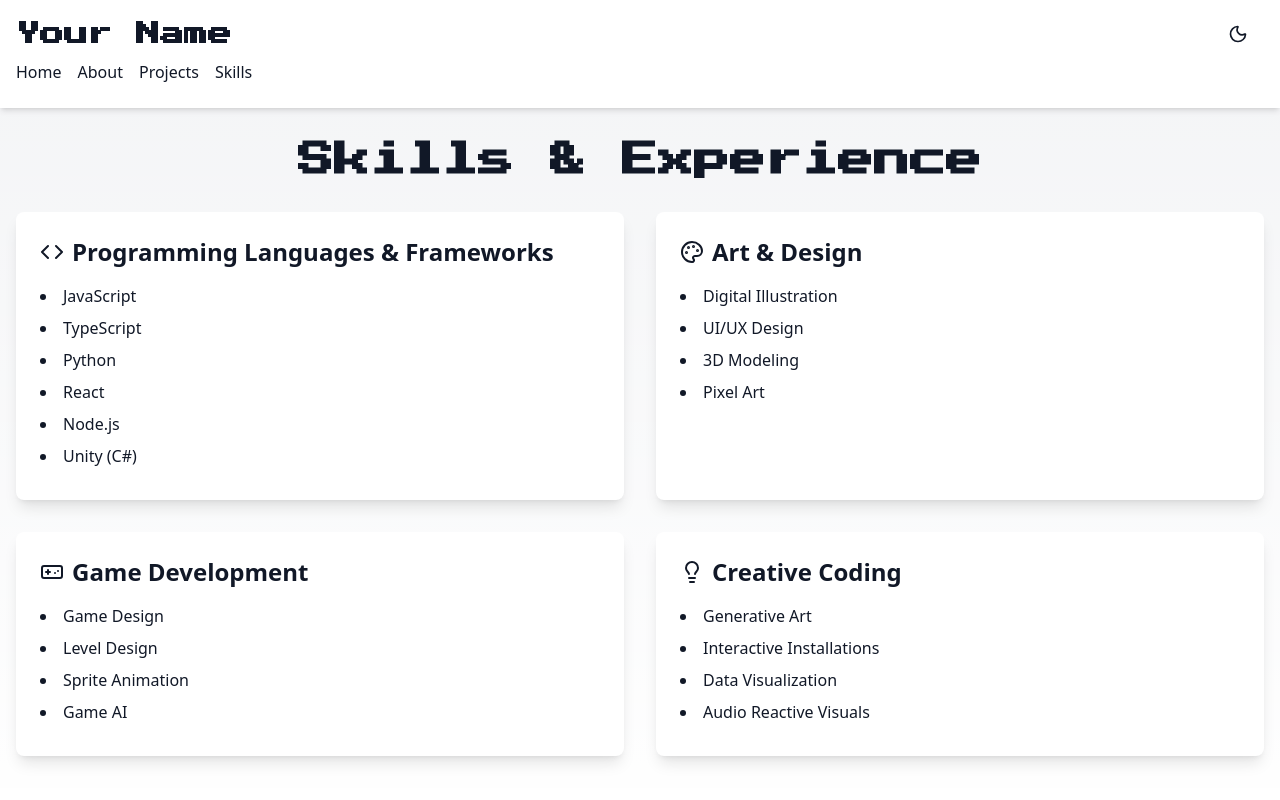
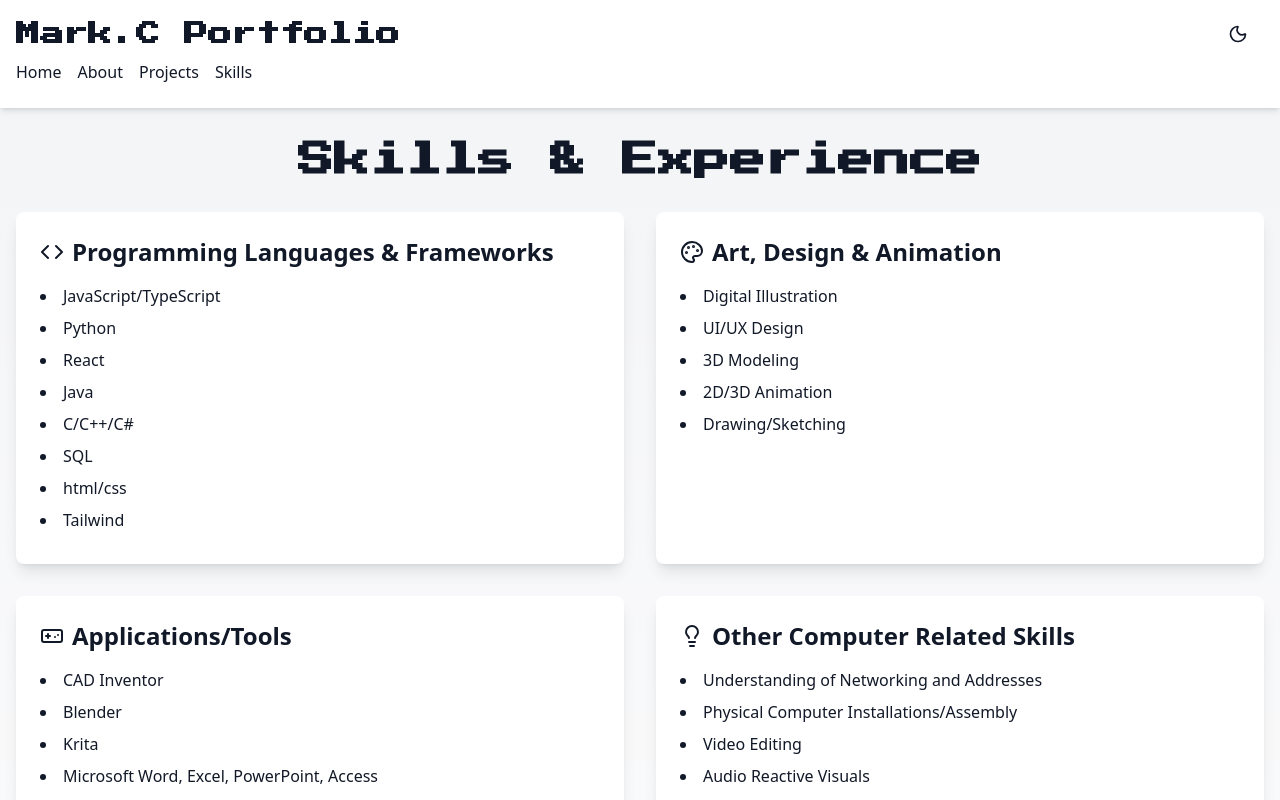
Before and after one commit to MarkCockerill12/Portfolio, a Next.js app: page /skills in a window 1280 px wide. Shown: the top 800 px of the page. Built offline with nearby package versions, Linux system fonts and the light colour scheme.

Commit message:
Updated Info overall

```diff
--- a/app/about/page.tsx
+++ b/app/about/page.tsx
@@ -15,19 +15,19 @@ export default function About() {
         />
         <div className="max-w-2xl">
           <p className="mb-4">
-            Hey there! I'm [Your Name], a computer science student with a twist. I'm not just about algorithms and data structures (though I love those too!) – I'm a digital Renaissance person, blending the worlds of gaming, art, and coding into something uniquely me.
+          Hello! My name is Mark, and I am 19 years old. I am a third year Computing Science student at Dundee University seeking to gain experience working within a professional environment to allow me to develop my skillset. I am an enthusiastic and bubbly person who enjoys working with people and helping others. Due to my upbringing, religion and a supportive family who encourage my interests, I always strive to make the most out of any situation and work with determination resulting in a positive outcome.
           </p>
           <p className="mb-4">
             🎮 <span className="font-semibold">As a gamer</span>, I've explored countless virtual worlds and solved puzzles that would make Sherlock Holmes scratch his head. My favorite genres are [your favorite game genres], and I'm always up for a good speedrun challenge.
           </p>
           <p className="mb-4">
-            🎨 <span className="font-semibold">My artistic side</span> comes alive through digital art and 3D modeling. I love creating vibrant, eye-catching designs that tell a story. You'll often find me sketching UI concepts for imaginary apps or bringing game characters to life through fan art.
+          Working throughout my academic life has broadened my experiences and has given me new opportunities to learn. I have built up my communication skills to foster good relationships between lecturers and fellow students which has translated well into retail settings and enabled me to work efficiently in a group. I am very driven to complete work assigned to me and I can seek out ways to research more about any given topic using online materials. I am good at making decisions and thinking clearly under pressure, examples being effectively managing university work between group members with upcoming deadlines and navigating cooperation issues.
           </p>
           <p className="mb-4">
-            💻 <span className="font-semibold">When it comes to coding</span>, I'm all about creative solutions. I love building interactive web experiences, game mods, and quirky apps that make people smile. My goal is to blend functionality with fun, creating software that's not just useful, but also delightful to use.
+          I enjoy taking part in sports which help develop my communication, leadership and team working skills. A few examples of this would be regularly attending a night-time basketball club and competing against senior pupils and adults at a council leisure provided badminton club outside of Uni terms. I am also learning a few extra languages (Chinese and Russian) to broaden my knowledge of communication.
           </p>
           <p>
-            When I'm not immersed in pixels or code, you can find me [your hobbies or interests]. I believe that the best ideas come from diverse experiences, and I'm always looking for new ways to combine my passions into exciting projects.
+          I have an effective grasp of working with computer programs, I can efficiently use applications like Microsoft apps, CAD inventor and multi-language coding. I annually volunteer to help assist in a week-long children's mission in the northeast of Scotland. This involves utilising my communication skills with other helpers and children. During the week I have several responsibilities such as being in a team leading a specific group of primary pupils through activities as well as being a waiter serving food to multiple families during social events.
           </p>
         </div>
       </div>
--- a/app/components/Footer.tsx
+++ b/app/components/Footer.tsx
@@ -1,20 +1,17 @@
-import { Github, Linkedin, Twitter } from 'lucide-react'
+import { Github, Linkedin } from 'lucide-react'
 import React from 'react'
 
 const Footer = () => {
   return (
     <footer className="bg-white dark:bg-gray-800 py-4">
       <div className="container mx-auto px-4 flex justify-between items-center">
-        <p>&copy; {new Date().getFullYear()} Your Name</p>
+        <p>&copy; {new Date().getFullYear()} Mark Cockerill</p>
         <div className="flex space-x-4">
-          <a href="https://github.com/yourusername" target="_blank" rel="noopener noreferrer" className="hover:text-blue-500">
+          <a href="https://github.com/MarkCockerill12" target="_blank" rel="noopener noreferrer" className="hover:text-blue-500">
             <Github className="w-5 h-5" />
           </a>
-          <a href="https://linkedin.com/in/yourusername" target="_blank" rel="noopener noreferrer" className="hover:text-blue-500">
+          <a href="https://www.linkedin.com/in/mark-cockerill-5312892a1/" target="_blank" rel="noopener noreferrer" className="hover:text-blue-500">
             <Linkedin className="w-5 h-5" />
-          </a>
-          <a href="https://twitter.com/yourusername" target="_blank" rel="noopener noreferrer" className="hover:text-blue-500">
-            <Twitter className="w-5 h-5" />
           </a>
         </div>
       </div>
--- a/app/components/Header.tsx
+++ b/app/components/Header.tsx
@@ -22,7 +22,7 @@ const Header = () => {
     <header className="bg-white dark:bg-gray-800 shadow-md">
       <nav className="container mx-auto px-4 py-4">
         <div className="flex justify-between items-center">
-          <Link href="/" className="text-2xl font-bold font-press-start-2p">Your Name</Link>
+          <Link href="/" className="text-2xl font-bold font-press-start-2p">Mark.C Portfolio</Link>
           <div className="flex items-center">
             <button onClick={toggleDarkMode} className="p-2 rounded-full hover:bg-gray-200 dark:hover:bg-gray-700 mr-2">
               {darkMode ? <Sun className="w-5 h-5" /> : <Moon className="w-5 h-5" />}
--- a/app/components/ProjectCard.tsx
+++ b/app/components/ProjectCard.tsx
@@ -8,7 +8,6 @@ interface Project {
   description: string
   image: string
   github: string
-  demo: string
   technologies: string[]
 }
 
@@ -36,10 +35,6 @@ const ProjectCard: React.FC<ProjectCardProps> = ({ project, onSelect }) => {
             <Github className="w-5 h-5 mr-1" />
             GitHub
           </a>
-          <a href={project.demo} target="_blank" rel="noopener noreferrer" className="flex items-center text-green-500 hover:text-green-600" onClick={(e) => e.stopPropagation()}>
-            <ExternalLink className="w-5 h-5 mr-1" />
-            Live Demo
-          </a>
         </div>
       </div>
     </div>
--- a/app/components/ProjectModal.tsx
+++ b/app/components/ProjectModal.tsx
@@ -8,7 +8,6 @@ interface Project {
   description: string
   image: string
   github: string
-  demo: string
   technologies: string[]
   details: string
 }
@@ -49,9 +48,6 @@ const ProjectModal: React.FC<ProjectModalProps> = ({ project, onClose }) => {
             <a href={project.github} target="_blank" rel="noopener noreferrer" className="bg-gray-200 dark:bg-gray-700 text-gray-800 dark:text-gray-200 px-4 py-2 rounded-lg hover:bg-gray-300 dark:hover:bg-gray-600 transition-colors">
               View on GitHub
             </a>
-            <a href={project.demo} target="_blank" rel="noopener noreferrer" className="bg-blue-500 text-white px-4 py-2 rounded-lg hover:bg-blue-600 transition-colors">
-              Live Demo
-            </a>
           </div>
         </div>
       </div>
--- a/app/page.tsx
+++ b/app/page.tsx
@@ -15,7 +15,7 @@ export default function Home() {
           <Image src="/placeholder.svg" alt="Creative Icon" width={64} height={64} className="rounded-lg" />
         </div>
         <p className="text-xl mb-8 max-w-2xl mx-auto">
-          Welcome to my digital playground! I'm a computer science student with a passion for gaming, art, and creative coding.
+          Welcome to my portfolio! I'm a computer science student with a passion for gaming, art, and creative coding.
         </p>
         <Link href="/projects" className="bg-blue-500 hover:bg-blue-600 text-white font-bold py-2 px-4 rounded-lg transition duration-300 ease-in-out transform hover:scale-105">
           Explore My Projects
--- a/app/projects/page.tsx
+++ b/app/projects/page.tsx
@@ -8,32 +8,47 @@ import React from 'react'
 const projects = [
   {
     id: 1,
-    title: "Pixel Art Generator",
-    description: "A web-based tool for creating and sharing pixel art",
+    title: "Visual Novel Addon",
+    description: "A soft sequel(?) to Doki Doki Literature Club",
     image: "/placeholder.svg",
     github: "https://github.com/yourusername/pixel-art-generator",
-    demo: "https://pixel-art-generator-demo.com",
-    technologies: ["React", "Canvas API", "Firebase"],
+    technologies: ["RenPy", "PicsArt", "Visual Stdio Code"],
     details: "This project combines my love for art and coding. Users can create pixel art, animate it, and share their creations with a community of artists. It features a custom-built drawing engine and real-time collaboration tools."
   },
   {
     id: 2,
-    title: "RPG Inventory System",
-    description: "A flexible inventory management system for RPG games",
+    title: "3D Animation- Star wars",
+    description: "Yep, I made a Star Wars animation",
     image: "/placeholder.svg",
     github: "https://github.com/yourusername/rpg-inventory",
-    demo: "https://rpg-inventory-demo.com",
-    technologies: ["Unity", "C#", "Scriptable Objects"],
+    technologies: ["Blender", "DaVinci Resolve",],
     details: "Inspired by my favorite RPGs, I created a robust inventory system that game developers can easily integrate into their projects. It supports item stacking, weight limits, equipment slots, and a drag-and-drop interface."
   },
   {
     id: 3,
-    title: "Creative Coding Sketchbook",
-    description: "A collection of interactive generative art pieces",
+    title: "3D Animation- Penthouse",
+    description: "Animation",
     image: "/placeholder.svg",
     github: "https://github.com/yourusername/creative-coding-sketchbook",
-    demo: "https://creative-coding-sketchbook-demo.com",
-    technologies: ["p5.js", "WebGL", "Web Audio API"],
+    technologies: ["Blender", "DaVinci Resolve",],
+    details: "This project showcases my experiments with creative coding. Each sketch is an interactive piece of art that responds to user input or generates unique patterns. It's a fusion of my programming skills and artistic vision."
+  },
+  {
+    id: 4,
+    title: "3D Animation- IRL Springtrap",
+    description: "Animation",
+    image: "/placeholder.svg",
+    github: "https://github.com/yourusername/creative-coding-sketchbook",
+    technologies: ["Blender", "DaVinci Resolve",],
+    details: "This project showcases my experiments with creative coding. Each sketch is an interactive piece of art that responds to user input or generates unique patterns. It's a fusion of my programming skills and artistic vision."
+  },
+  {
+    id: 5,
+    title: "Shrimp",
+    description: "Shrimp",
+    image: "/placeholder.svg",
+    github: "https://github.com/yourusername/creative-coding-sketchbook",
+    technologies: ["C#", "Pure uncompromising genious",],
     details: "This project showcases my experiments with creative coding. Each sketch is an interactive piece of art that responds to user input or generates unique patterns. It's a fusion of my programming skills and artistic vision."
   },
 ]
@@ -45,7 +60,6 @@ export default function Projects() {
     description: string;
     image: string;
     github: string;
-    demo: string;
     technologies: string[];
     details: string;
   };
@@ -54,7 +68,7 @@ export default function Projects() {
 //
 
 
-  return (
+return (
     <div>
       <h1 className="text-4xl font-bold mb-8 text-center font-press-start-2p">My Projects</h1>
       <div className="grid grid-cols-1 md:grid-cols-2 lg:grid-cols-3 gap-8">
--- a/app/skills/page.tsx
+++ b/app/skills/page.tsx
@@ -3,22 +3,27 @@ import { Code, Palette, Gamepad, Lightbulb } from 'lucide-react'
 const skills = [
   {
     category: "Programming Languages & Frameworks",
-    items: ["JavaScript", "TypeScript", "Python", "React", "Node.js", "Unity (C#)"],
+    items: ["JavaScript/TypeScript", "Python", "React", "Java", "C/C++/C#", "SQL", "html/css", "Tailwind"],
     icon: <Code className="w-6 h-6" />
   },
   {
-    category: "Art & Design",
-    items: ["Digital Illustration", "UI/UX Design", "3D Modeling", "Pixel Art"],
+    category: "Art, Design & Animation",
+    items: ["Digital Illustration", "UI/UX Design", "3D Modeling", "2D/3D Animation", "Drawing/Sketching"],
     icon: <Palette className="w-6 h-6" />
   },
   {
-    category: "Game Development",
-    items: ["Game Design", "Level Design", "Sprite Animation", "Game AI"],
+    category: "Applications/Tools",
+    items: ["CAD Inventor", "Blender", "Krita", "Microsoft Word, Excel, PowerPoint, Access", "Visual Studio/Visual Studio Code", "MySQL", "Docker", "Github", "Cisco Packet", "Arduino", "DaVinci Resolve", "VirtualBox"],
     icon: <Gamepad className="w-6 h-6" />
   },
   {
-    category: "Creative Coding",
-    items: ["Generative Art", "Interactive Installations", "Data Visualization", "Audio Reactive Visuals"],
+    category: "Other Computer Related Skills",
+    items: ["Understanding of Networking and Addresses", "Physical Computer Installations/Assembly", "Video Editing", "Audio Reactive Visuals",],
+    icon: <Lightbulb className="w-6 h-6" />
+  },
+  {
+    category: "Other Skills",
+    items: ["Independant Working", "Teamwork", "Problem-Solving", "Leadership", "Communication", "Working under pressure", "Motivated and Enthusiastic"],
     icon: <Lightbulb className="w-6 h-6" />
   }
 ]
```
